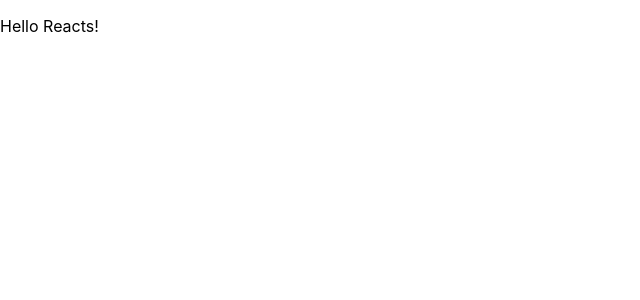
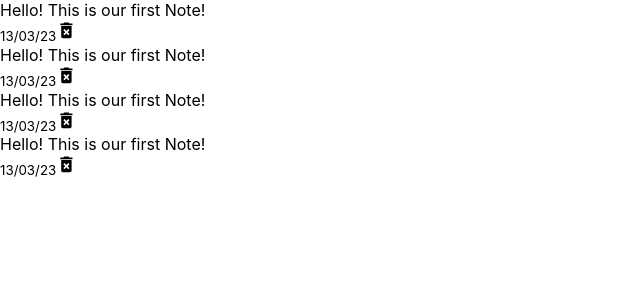
Before and after one commit to iamartyaa/todo-list, a JavaScript app: page / in a window 1280 px wide. Shown: the top 300 px of the page, without its empty margins (0-640 px from the left). Built offline with nearby package versions, Linux system fonts and the light colour scheme; the HTML template or start-up script is replaced by a standard one.

Commit message:
basic structure

```diff
--- a/src/App.js
+++ b/src/App.js
@@ -1,7 +1,10 @@
+import NotesList from "./components/NotesList";
 
 
-const App = ( ) => {
-  return (<p>Hello Reacts!</p>)
+const App = () => {
+  return (<div className="container">
+    <NotesList />
+  </div>)
 }
 
 export default App;
--- /dev/null
+++ b/src/components/Note.js
@@ -0,0 +1,16 @@
+import { MdDeleteForever } from 'react-icons/md';
+
+
+const Note = () => {
+    return (
+    <div className="note">
+        <span>Hello! This is our first Note!</span>
+        <div className="note-footer">
+            <small>13/03/23</small>
+            <MdDeleteForever className='delete-icon' size='1.3em' />
+        </div>
+    </div>
+    );
+}
+
+export default Note;
--- a/src/components/NotesList.js
+++ b/src/components/NotesList.js
@@ -1,5 +1,15 @@
+import Note from "./Note";
+
 const NotesList = () => {
-    return <div className="notes-list"></div>;
+    return (
+    <div className="notes-list">
+        <Note />
+        <Note />
+        <Note />
+        <Note />
+
+    </div>
+    );
 }
 
 export default NotesList;
```
